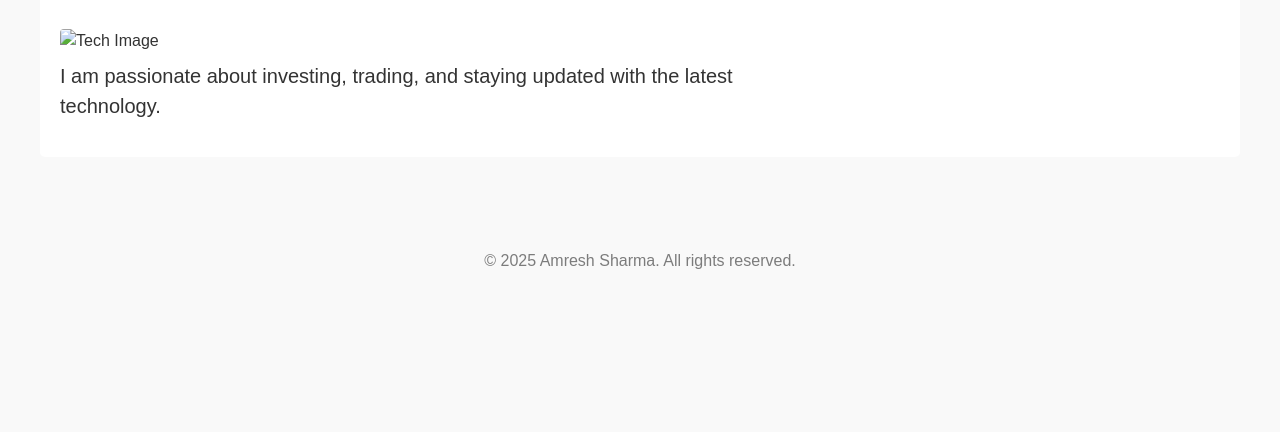
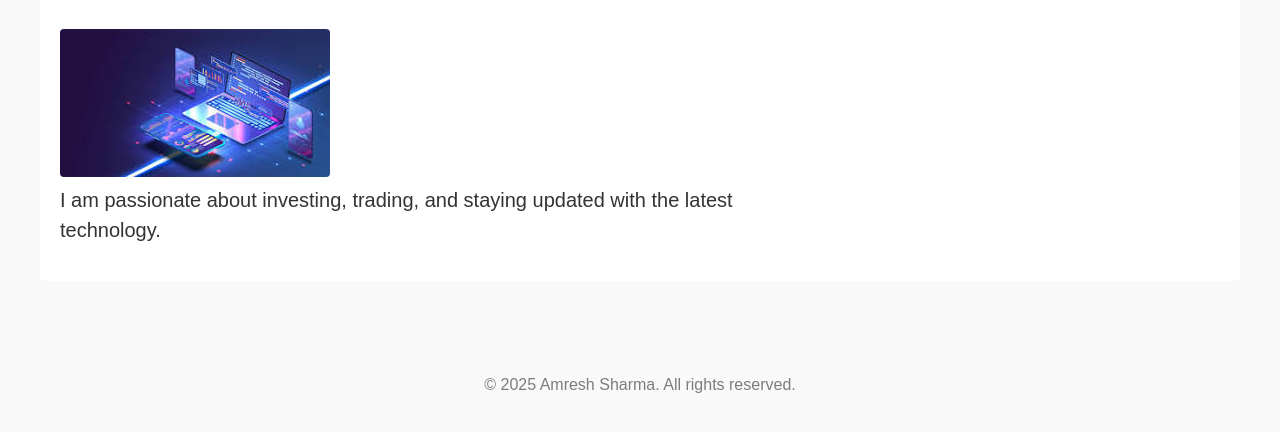
Before and after one commit to AmreshSharma01/my-website, a plain HTML site: page interests.html in a window 1280 px wide. Shown: the part 244-676 px from the top of the page. Drawn offline with nearby package versions, Linux system fonts and the light colour scheme; files that its build step writes are made by us from their sources; the site is published under a folder, as on GitHub Pages, so addresses that start at the root find nothing.

Commit message:
minor fix

```diff
--- a/interests.html
+++ b/interests.html
@@ -34,7 +34,7 @@
         <div class="row">
             <div class="col-md-8">
                 <h1 class="display-4">My Interests</h1>
-                <img src="/images/tech.jpg" alt="Tech Image" class="img-fluid rounded mt-4 mb-2">
+                <img src="./images/tech.jpg" alt="Tech Image" class="img-fluid rounded mt-4 mb-2">
                 <p class="lead">I am passionate about investing, trading, and staying updated with the latest
                     technology.
                 </p>
```
